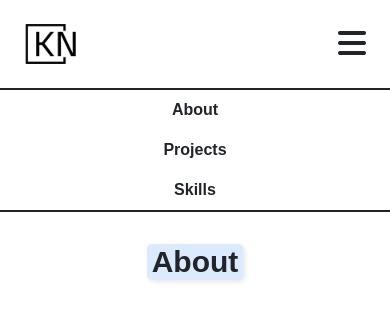
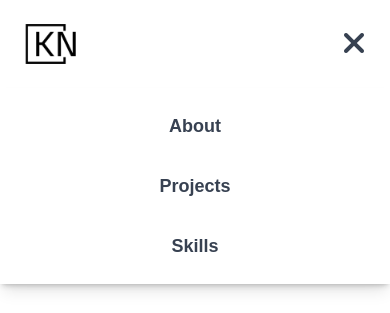
Before and after one commit to KrishiNund/Portfolio-Website, a Next.js app in the folder my-portfolio/: page / in a window 390 px wide. Both pictures are taken after a click on the button 352 px from the left and 44 px from the top of the page. Shown: the top 313 px of the page. Built offline with nearby package versions, Linux system fonts and the light colour scheme.

Commit message:
-Add hover effect to navigation bar -removes border and adds shadow

```diff
--- a/my-portfolio/src/pages/components/Header.tsx
+++ b/my-portfolio/src/pages/components/Header.tsx
@@ -11,34 +11,42 @@ const Header = () => {
     }
 
     return(
-        <header className="border-[#212529] border-b-2">
+        <header className="sticky top-0 z-50 bg-white shadow-lg">
              <nav className="flex w-screen items-center justify-between p-6">
-                <a href="/">
+                <a href="/" className="flex items-center space-x-12">
                     <img src="logo.png" alt="logo" className="h-10 w-auto"/>
+                    {/* <span className="md:hidden  text-xl font-bold text-gray-900">My Portfolio</span> */}
                 </a>
 
                 {/* Desktop navigation bar */}
                 <div className="hidden md:flex w-screen items-center justify-evenly">
-                    <a href="#about" className="text-lg font-semibold leading-6 text-gray-900 hover:underline underline-offset-2">About</a>
-                    <a href="#projects" className="text-lg font-semibold leading-6 text-gray-900 hover:underline underline-offset-2">Projects</a>
-                    <a href="#skills" className="text-lg font-semibold leading-6 text-gray-900 hover:underline underline-offset-2">Skills</a>
+                    <a href="#about" className="text-lg font-semibold leading-6 text-gray-900 hover:underline underline-offset-2 hover:text-gray-600">About</a>
+                    <a href="#projects" className="text-lg font-semibold leading-6 text-gray-900 hover:underline underline-offset-2 hover:text-gray-600">Projects</a>
+                    <a href="#skills" className="text-lg font-semibold leading-6 text-gray-900 hover:underline underline-offset-2 hover:text-gray-600">Skills</a>
                 </div>
 
-                {/* Mobile hamburger menu */}
+                {/* Hamburger Menu for Mobile */}
                 <div className="md:hidden">
-                    <button id="menu-btn" className="focus:outline-none" onClick={toggleMobileMenu}>
+                    <button
+                        id="menu-btn"
+                        className="focus:outline-none text-gray-700 transition duration-300 ease-in-out"
+                        onClick={toggleMobileMenu}
+                    >
+                        {isMenuOpen ? (
+                        <i className="fa-solid fa-xmark fa-2xl"></i>
+                        ) : (
                         <i className="fa-solid fa-bars fa-2xl"></i>
+                        )}
                     </button>
                 </div>
-
             </nav>
 
             {/* Mobile Dropdown Menu */}
             {isMenuOpen && (
-                <ul id="mobile-menu" className="flex-col items-center text-center border-[#212529] border-t-2 md:hidden">
-                    <li><a href="#about" className="block py-2 font-semibold" onClick={toggleMobileMenu}>About</a></li>
-                    <li><a href="#projects" className="block py-2 font-semibold" onClick={toggleMobileMenu}>Projects</a></li>
-                    <li><a href="#skills" className="block py-2 font-semibold" onClick={toggleMobileMenu}>Skills</a></li>
+                <ul id="mobile-menu" className="flex flex-col items-center space-y-4 py-4 bg-white shadow-md md:hidden">
+                    <li><a href="#about" className="text-lg block py-2 font-semibold text-gray-700" onClick={toggleMobileMenu}>About</a></li>
+                    <li><a href="#projects" className="text-lg block py-2 font-semibold text-gray-700" onClick={toggleMobileMenu}>Projects</a></li>
+                    <li><a href="#skills" className="text-lg block py-2 font-semibold text-gray-700" onClick={toggleMobileMenu}>Skills</a></li>
                 </ul>
             )}
         </header>
```
